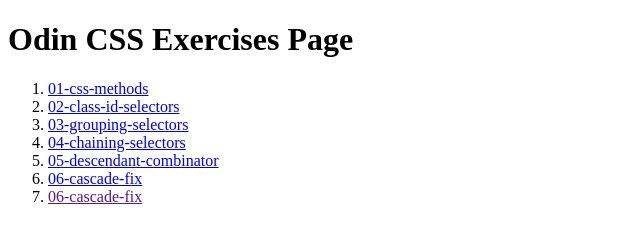
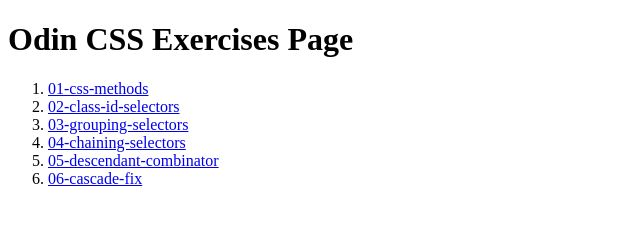
Before and after one commit to aquelepablo/odin-css-exercises, a plain HTML site: page index.html in a window 1280 px wide. Shown: the whole page, without its empty margins (0-640 px from the left). Drawn offline with Linux system fonts and the light colour scheme.

Commit message:
Remove empty <li>

```diff
--- a/index.html
+++ b/index.html
@@ -13,7 +13,6 @@
             <li><a href="foundations/04-chaining-selectors/04-chaining-selectors.html">04-chaining-selectors</a> </li>
             <li><a href="foundations/05-descendant-combinator/05-descendant-combinator.html">05-descendant-combinator</a> </li>
             <li><a href="foundations/06-cascade-fix/06-cascade-fix.html">06-cascade-fix</a> </li>
-            <li><a href="">06-cascade-fix</a> </li>
         </ol>
     </body>
 </html>
```
